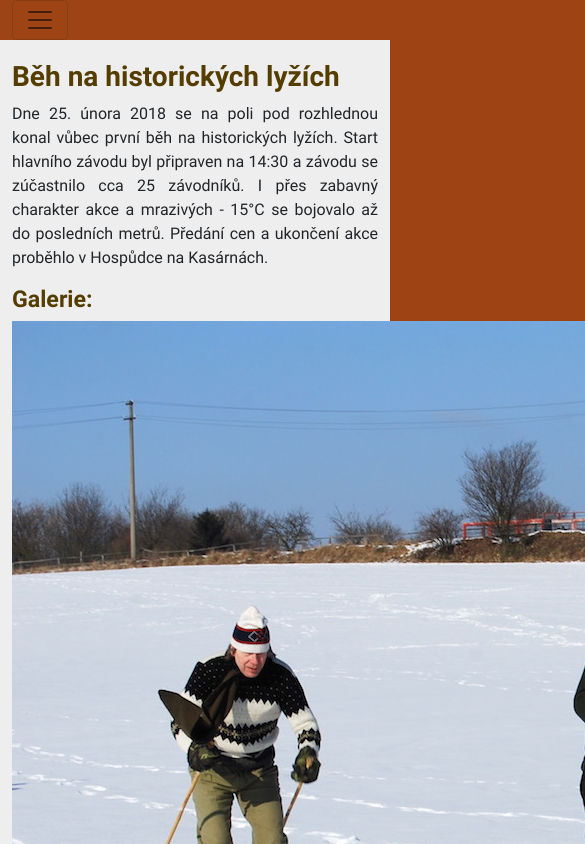
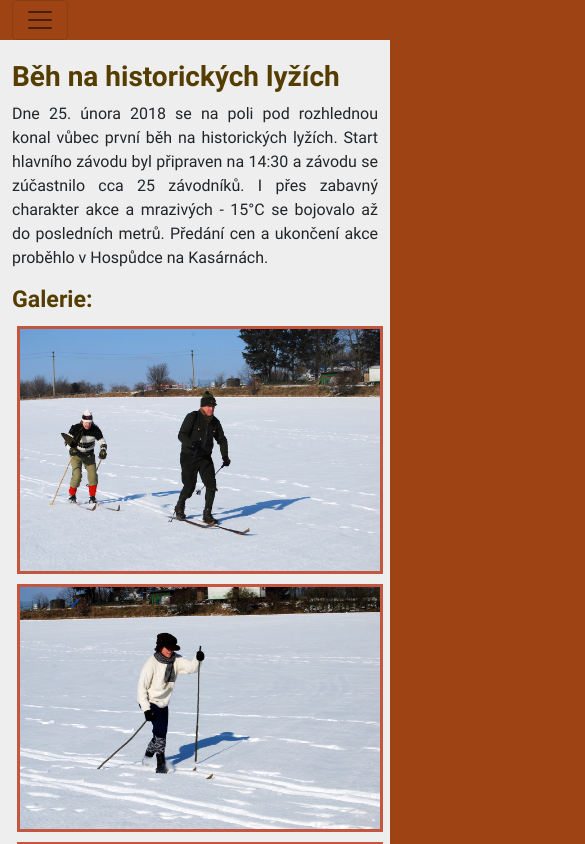
Before and after one commit to kotrzina/sdhveselice, a Next.js app: page /clanek/beh-na-historickych-lyzich-2018 in a window 390 px wide. Shown: the top 844 px of the page, 585 px wide, since content can reach past the window. Built offline with nearby package versions, Linux system fonts and the light colour scheme.

Commit message:
feat: gallery

```diff
--- a/articles/Article20180225.tsx
+++ b/articles/Article20180225.tsx
@@ -1,4 +1,5 @@
 import {Article} from "./Article";
+import {Gallery} from "../components/Gallery/Gallery";
 
 export class Article20180225 extends Article {
 
@@ -18,6 +19,15 @@ export class Article20180225 extends Article {
         return "Dne 25. února 2018 se na poli pod rozhlednou konal vůbec první běh na historických lyžích."
     }
 
+    gallery: Array<string> = [
+        "/gallery/lyze_2018/1.jpg",
+        "/gallery/lyze_2018/2.jpg",
+        "/gallery/lyze_2018/3.jpg",
+        "/gallery/lyze_2018/4.jpg",
+        "/gallery/lyze_2018/5.jpg",
+        "/gallery/lyze_2018/6.jpg",
+    ]
+
     getContent(): JSX.Element {
         return (
             <>
@@ -27,29 +37,7 @@ export class Article20180225 extends Article {
                     se bojovalo až do posledních metrů. Předání cen a ukončení akce proběhlo v Hospůdce na Kasárnách.
                 </p>
 
-                <div className="clear"></div>
-
-                <h2>Galerie:</h2>
-                <div className="gallery">
-                    <div className="col-lg-6 col-xs-12">
-                        <img alt="Obrazek v galerii" className="img-responsive" src="/gallery/lyze_2018/1.jpg"/>
-                    </div>
-                    <div className="col-lg-6 col-xs-12">
-                        <img alt="Obrazek v galerii" className="img-responsive" src="/gallery/lyze_2018/2.jpg"/>
-                    </div>
-                    <div className="col-lg-6 col-xs-12">
-                        <img alt="Obrazek v galerii" className="img-responsive" src="/gallery/lyze_2018/3.jpg"/>
-                    </div>
-                    <div className="col-lg-6 col-xs-12">
-                        <img alt="Obrazek v galerii" className="img-responsive" src="/gallery/lyze_2018/4.jpg"/>
-                    </div>
-                    <div className="col-lg-6 col-xs-12">
-                        <img alt="Obrazek v galerii" className="img-responsive" src="/gallery/lyze_2018/5.jpg"/>
-                    </div>
-                    <div className="col-lg-6 col-xs-12">
-                        <img alt="Obrazek v galerii" className="img-responsive" src="/gallery/lyze_2018/6.jpg"/>
-                    </div>
-                </div>
+                <Gallery srcs={this.gallery}/>
 
             </>
         )
--- /dev/null
+++ b/components/Gallery/Gallery.tsx
@@ -0,0 +1,27 @@
+import * as React from 'react';
+import {Col, Image, Row} from "react-bootstrap";
+
+type Props = {
+    title?: string
+    srcs: Array<string>
+};
+
+export const Gallery = (props: Props) => {
+
+    const {srcs, title = 'Galerie:'} = props;
+
+    return (
+        <Row className={'gallery'}>
+            <Col lg={12}>
+                <h2>{title}</h2>
+            </Col>
+            {srcs.map((src, idx) => {
+                return (
+                    <Col lg={4} key={idx}>
+                        <Image alt="Obrázek v galerii" src={src} width={'100%'}/>
+                    </Col>
+                )
+            })}
+        </Row>
+    );
+};
--- a/pages/clanek/[slug]/index.tsx
+++ b/pages/clanek/[slug]/index.tsx
@@ -1,5 +1,6 @@
 import {getArticleBySlug, getArticles} from "../../../articles/ArticleList";
 import {GetStaticPathsResult, GetStaticPropsContext, GetStaticPropsResult} from "next";
+import {Col, Row} from "react-bootstrap";
 
 
 type Props = {
@@ -9,10 +10,16 @@ type Props = {
 
 const ArticlePage = (props: Props) => {
     return (
-        <div>
-            <h1>{props.title}</h1>
-            <div dangerouslySetInnerHTML={{__html: props.content}}/>
-        </div>
+        <>
+            <Row>
+                <Col lg={12}>
+                    <h1>{props.title}</h1>
+                </Col>
+            </Row>
+            <Row>
+                <Col lg={12} dangerouslySetInnerHTML={{__html: props.content}}/>
+            </Row>
+        </>
     );
 };
 
--- a/styles/globals.css
+++ b/styles/globals.css
@@ -69,3 +69,14 @@ a:hover {
 * {
     box-sizing: border-box;
 }
+
+.gallery div {
+
+
+}
+
+.gallery img {
+    display: block;
+    margin: 5px 5px;
+    border: 3px #c45640 solid;
+}
```
Also changed, not shown: components/Gallery/gallery.module.css (added).
